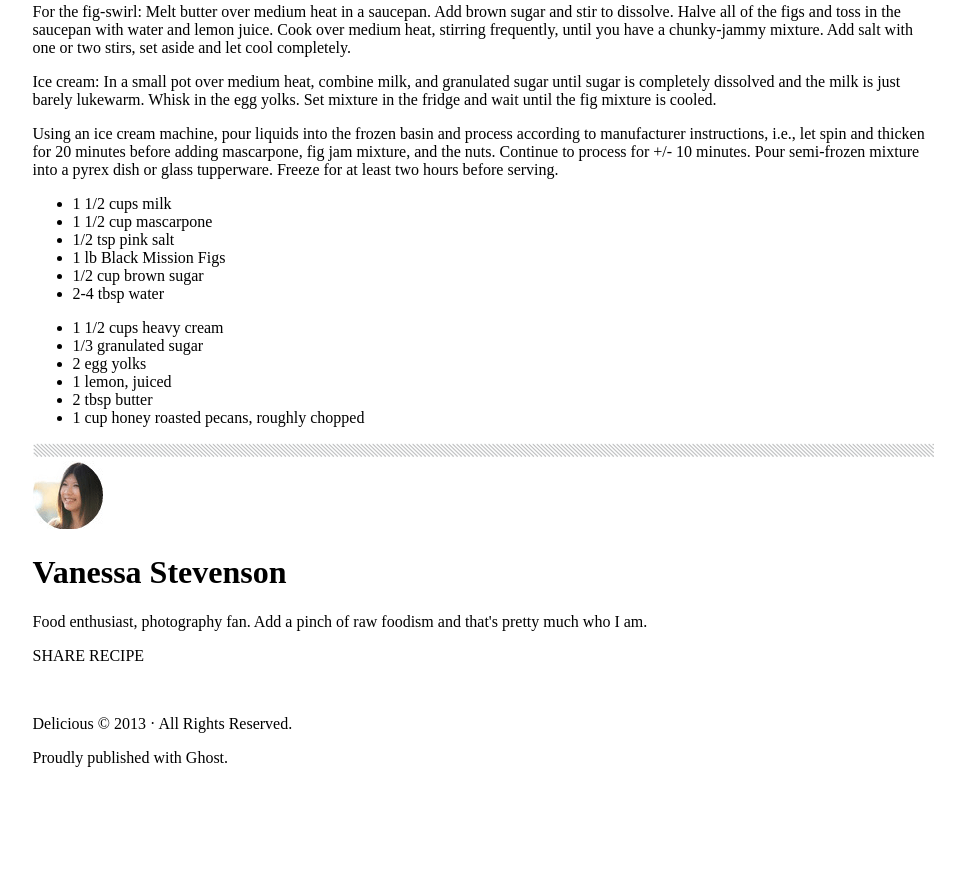
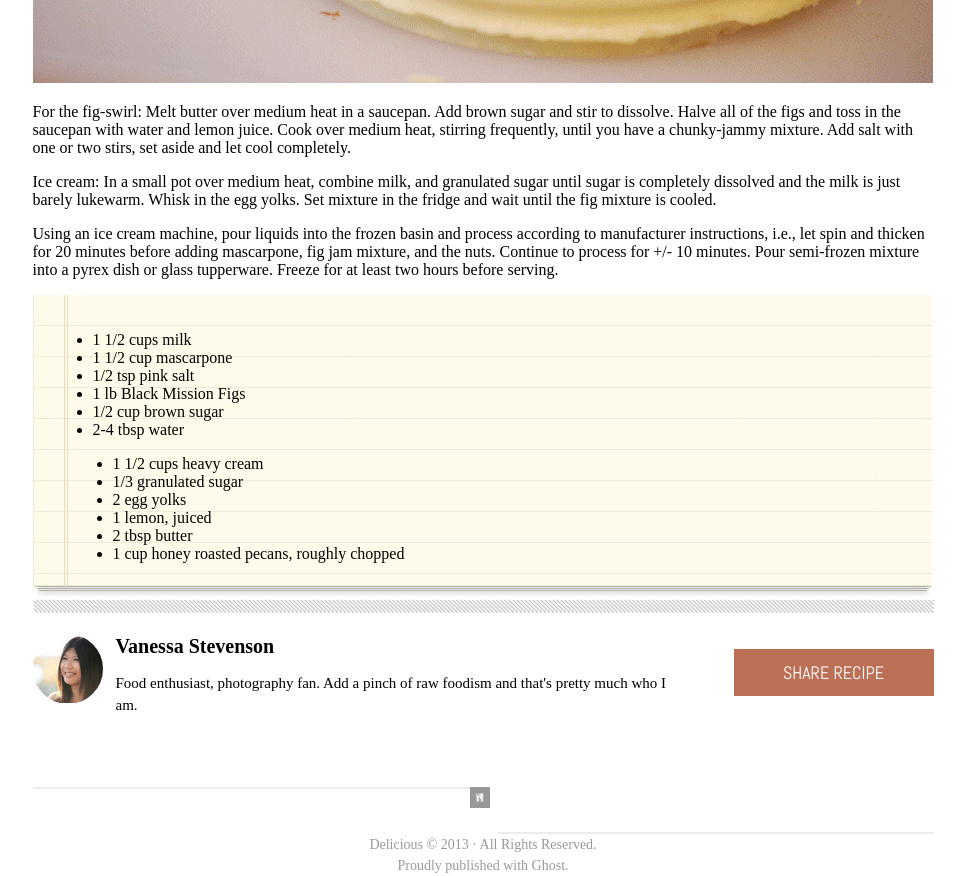
Before and after one commit to ckperez/chocolate-pizza, a plain HTML site: page index.html in a window 1280 px wide. Shown: the part 852-1728 px from the top of the page, without its empty margins (157-1122 px from the left). Before the commit the page ends 1635 px from the top, so only its background shows below. Drawn offline with Linux system fonts and the light colour scheme; a web font is replaced by a local one.

Commit message:
More terrible CSS. Lots of progress on footer.

```diff
--- a/index.html
+++ b/index.html
@@ -29,7 +29,7 @@
     <article>
       <h1 class="postTitle">Chocolate Pizza</h1>
       <p class="postTime">POSTED ON 15 DEC 2013 / DESSERTS</p>
-      <img src="img/print-icon.png" alt="Print">
+      <img src="img/print-icon.png" alt="Print"><p>PRINT</p>
       <img src="img/choco-pizza.png" alt="Picture of chocolate pizza from Delicious recipe">
       <section class="mainText">
         <p>For the fig-swirl: Melt butter over medium heat in a saucepan. Add brown sugar and stir to dissolve. Halve all of the figs and toss in the saucepan with water and lemon juice. Cook over medium heat, stirring frequently, until you have a chunky-jammy mixture. Add salt with one or two stirs, set aside and let cool completely.</p>
@@ -59,16 +59,18 @@
       <img src="img/hash-line.png" class="footerBorder">
       <div class="profile">
         <img src="img/van-pic.png" alt="Picture of Vanessa Stevenson">
-        <h1 class="profileName">Vanessa Stevenson</h1>
-        <p class="ProfileText">Food enthusiast, photography fan. Add a pinch of raw foodism and that's pretty much who I am.
-        </P>
+        <div class="profileText">
+          <h1 class="profileHeader">Vanessa Stevenson</h1>
+          <p class="ProfileBody">Food enthusiast, photography fan. Add a pinch of raw foodism and that's pretty much who I am.
+          </P>
+        </div>
       </div>
       <div class="shareRecipe">
         <p>SHARE RECIPE</p>
       </div>
-      <div class="halfHR"></div>
-      <img>
-      <div class="halfHR"></div>
+      <div class="halfHR leftHR"></div>
+      <img src="img/logo.png" class="footerLogo">
+      <div class="halfHR rightHR"></div>
       <div class="copyright">
         <p>Delicious &copy; 2013 &middot; All Rights Reserved.</p>
         <p>Proudly published with Ghost.</p>
--- a/style.css
+++ b/style.css
@@ -13,6 +13,15 @@ header {
   width: 901px;
   height: 100px;
   position: relative;
+}
+
+article {
+  margin-top: 60px;
+}
+
+article h1 {
+  font-family: "Oswald:700", Impact, sans-serif;
+  font-weight: 700;
 }
 
 .logo {
@@ -54,10 +63,98 @@ header ul, header li {
   list-style: none;
 }
 
-header ul:nth-child(2) {
-  margin-left: 10px;
+(header ul):first-child {
+  margin-right: -100px;
+}
+
+header li {
+  margin-left: -2px;
+  margin-right: 0;
 }
 
 .headerBorder {
   margin-top: 29px;
 }
+
+.footerBorder {
+  margin-bottom: 18px;
+}
+
+.ingredients {
+  background-image: url("img/list-bg.png");
+  background-repeat: no-repeat;
+  padding: 20px;
+}
+
+.ingredients2 {
+  margin-left:20px;
+}
+
+.profile {
+  float:left;
+  margin-top: 0;
+  margin-bottom: 70px;
+}
+
+.profile h1 {
+  margin-top: 0;
+}
+
+.profile p {
+  font-size: 15px;
+}
+
+.profileText {
+  float: right;
+  margin-left: 12px;
+  width: 560px;
+}
+
+.profileHeader {
+  font-size: 20px;
+}
+
+.shareRecipe {
+  background-color: #BB7056;
+  font-family: "Abel", sans-serif;
+  font-size: 18px;
+  color: white;
+  width: 200px;
+  float: right;
+  text-align: center;
+  margin-top: 14px;
+  padding: 10px 0;
+}
+
+div p {
+  margin: 0;
+  line-height: 1.5em;
+}
+
+.halfHR {
+  width: 435px;
+  border: 1px solid #EDEDED;
+  clear: both;
+}
+
+.leftHR, .footerLogo {
+  float: left;
+}
+
+.rightHR {
+  float:right;
+}
+
+.footerLogo {
+  width: 20px;
+  opacity: 0.5;
+  display: inline-block;
+  margin-bottom: 24px;
+}
+
+.copyright {
+  text-align: center;
+  color: #999999;
+  font-size: 14px;
+  clear: both;
+}
```
Also changed, not shown: 1 other file.
